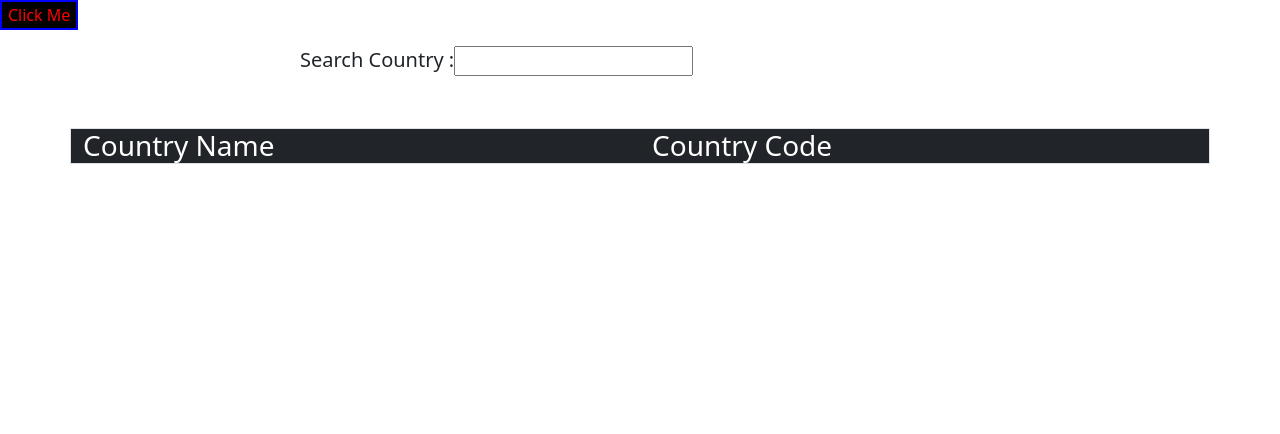
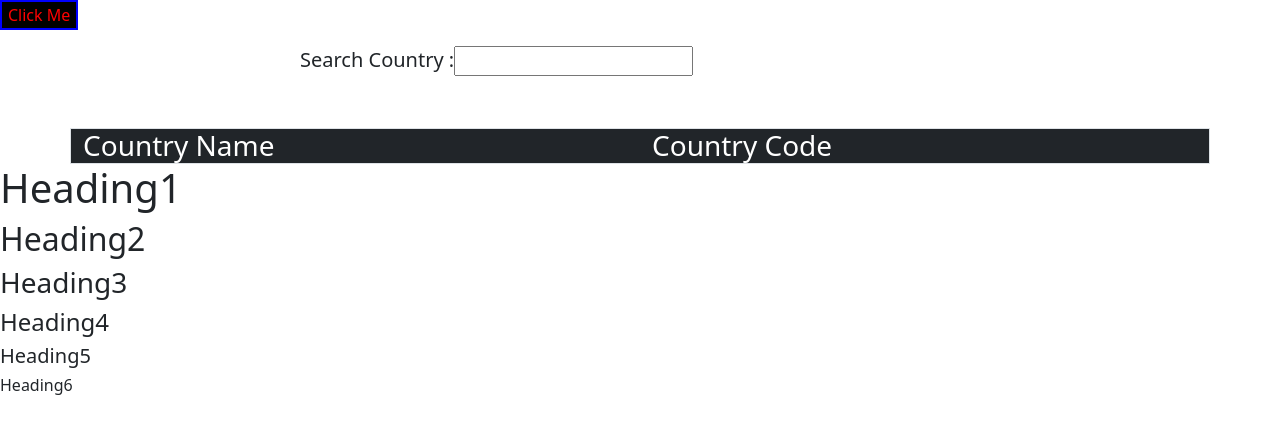
Before and after one commit to KaleeswaraKumard/Demo_project, a React (Create React App) app: page / in a window 1280 px wide. Shown: the top 434 px of the page. Built offline with nearby package versions, Linux system fonts and the light colour scheme.

Commit message:
* Added the different heading tags.

```diff
--- a/src/App.js
+++ b/src/App.js
@@ -68,6 +68,24 @@ class myApp extends Component {
             </div>
           </div>
         </div>
+        <h1>
+          Heading1
+        </h1>
+        <h2>
+          Heading2
+        </h2>
+        <h3>
+          Heading3
+        </h3>
+        <h4>
+          Heading4
+        </h4>
+        <h5>
+          Heading5
+        </h5>
+        <h6>
+          Heading6
+        </h6>
         {/* {
           this.state.valueChange.map((jsonValue, i) => {
             return (
```
